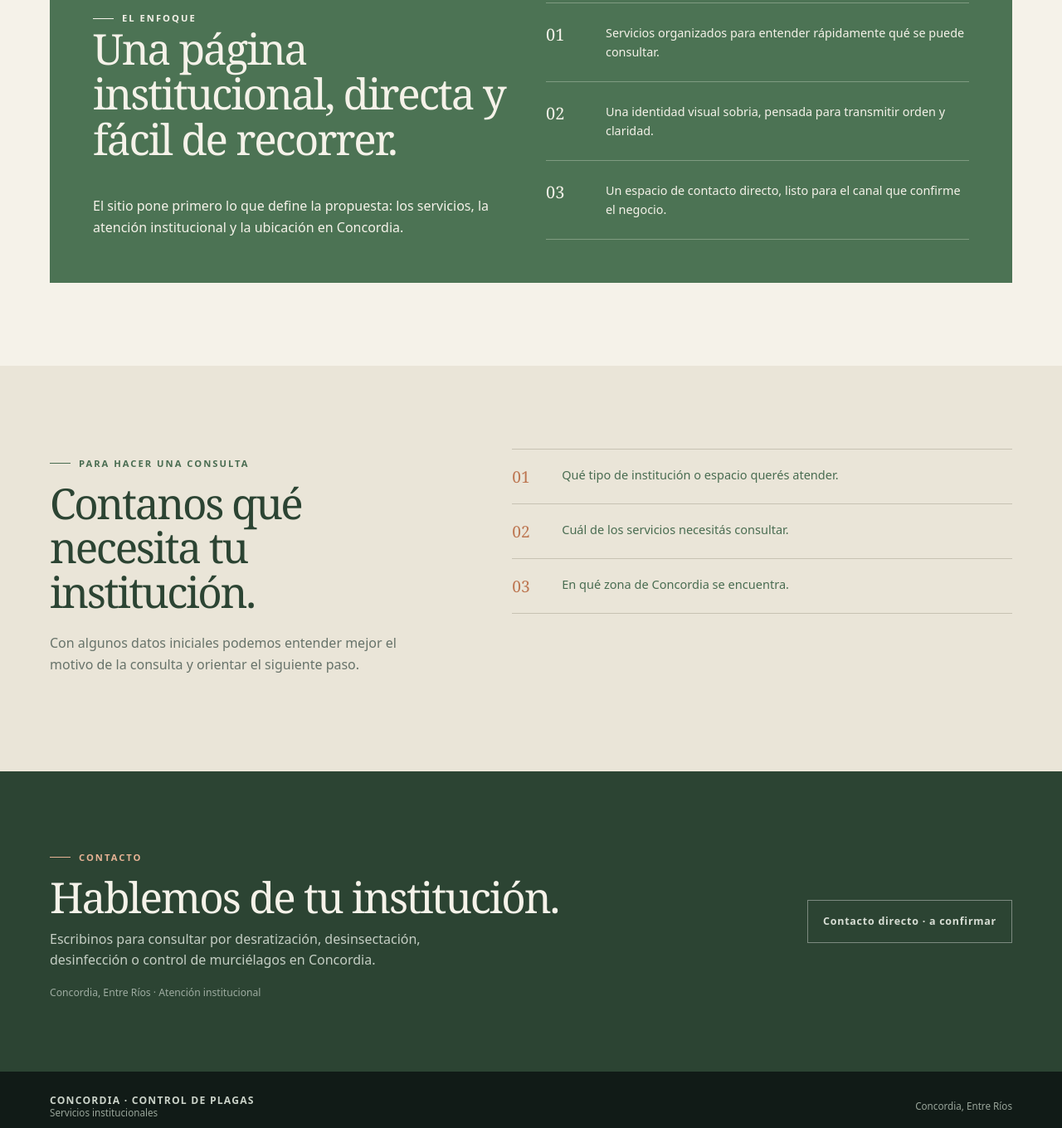
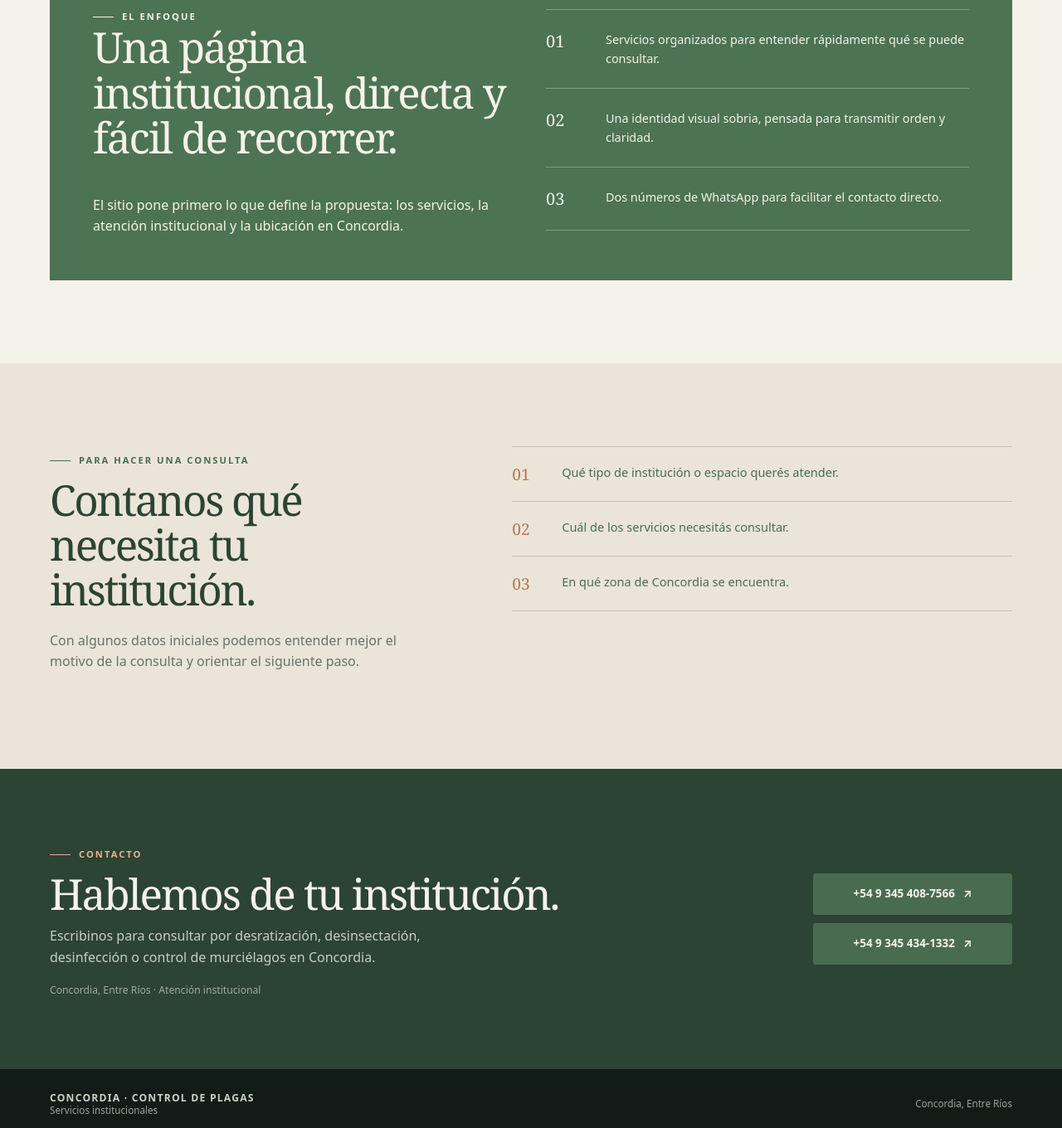
Before and after one commit to TuWebEnTresDias/concordia, a plain HTML site: page index.html in a window 1280 px wide. Shown: the part 1644-3004 px from the top of the page at 83% size. Drawn offline with Linux system fonts and the light colour scheme.

Commit message:
Agregar los dos WhatsApp de Concordia

```diff
--- a/index.html
+++ b/index.html
@@ -106,7 +106,9 @@
     .contact .section-label{color:var(--clay-light)}
     .contact h2{margin:12px 0;font:500 clamp(2.2rem,4vw,3.6rem)/1.04 Georgia,"Times New Roman",serif;letter-spacing:-.04em}
     .contact__copy p{max-width:540px;margin-bottom:0;color:#c5cec4}
-    .contact__pending{flex:0 0 auto;padding:15px 18px;border:1px solid #7c8a80;color:#d8ded5;font-size:.78rem;font-weight:700;letter-spacing:.06em}
+    .contact__actions{display:grid;gap:10px;flex:0 0 auto;min-width:240px}
+    .contact__whatsapp{display:inline-flex;min-height:50px;align-items:center;justify-content:center;gap:10px;padding:12px 18px;border:1px solid var(--green);border-radius:3px;background:var(--green);color:var(--paper);text-decoration:none;font-size:.84rem;font-weight:750;transition:background-color .18s ease,transform .18s ease}
+    .contact__whatsapp:hover{background:var(--green-panel);border-color:var(--green-panel);transform:translateY(-2px)}
     .contact__meta{margin-top:16px;color:#9eaca1;font-size:.76rem}
     .footer{padding:28px 0;background:#111b17;color:#cad2c8}
     .footer__inner{display:flex;align-items:center;justify-content:space-between;gap:20px}
@@ -151,7 +153,7 @@
       .guide__grid{grid-template-columns:1fr;gap:30px}
       .contact{padding:70px 0}
       .contact__inner{align-items:flex-start;flex-direction:column;gap:28px}
-      .contact__pending{width:100%;text-align:center}
+      .contact__actions{width:100%;min-width:0;grid-template-columns:1fr}
       .footer__inner{align-items:flex-start;flex-direction:column}
       .footer__meta{text-align:left}
     }
@@ -223,7 +225,7 @@
         <div>
           <div class="focus__note"><b>01</b><span>Servicios organizados para entender rápidamente qué se puede consultar.</span></div>
           <div class="focus__note"><b>02</b><span>Una identidad visual sobria, pensada para transmitir orden y claridad.</span></div>
-          <div class="focus__note"><b>03</b><span>Un espacio de contacto directo, listo para el canal que confirme el negocio.</span></div>
+          <div class="focus__note"><b>03</b><span>Dos números de WhatsApp para facilitar el contacto directo.</span></div>
         </div>
       </div>
     </section>
@@ -242,7 +244,7 @@
     <section class="contact" id="consulta" aria-labelledby="contact-title">
       <div class="shell contact__inner">
         <div class="contact__copy"><span class="section-label">Contacto</span><h2 id="contact-title">Hablemos de tu institución.</h2><p>Escribinos para consultar por desratización, desinsectación, desinfección o control de murciélagos en Concordia.</p><div class="contact__meta">Concordia, Entre Ríos · Atención institucional</div></div>
-        <span class="contact__pending">Contacto directo · a confirmar</span>
+        <div class="contact__actions" aria-label="Números de WhatsApp"><a class="contact__whatsapp" href="https://wa.me/5493454087566" target="_blank" rel="noopener noreferrer" aria-label="Escribir por WhatsApp al +54 9 345 408-7566">+54 9 345 408-7566 <span aria-hidden="true">↗</span></a><a class="contact__whatsapp" href="https://wa.me/5493454341332" target="_blank" rel="noopener noreferrer" aria-label="Escribir por WhatsApp al +54 9 345 434-1332">+54 9 345 434-1332 <span aria-hidden="true">↗</span></a></div>
       </div>
     </section>
   </main>
```
